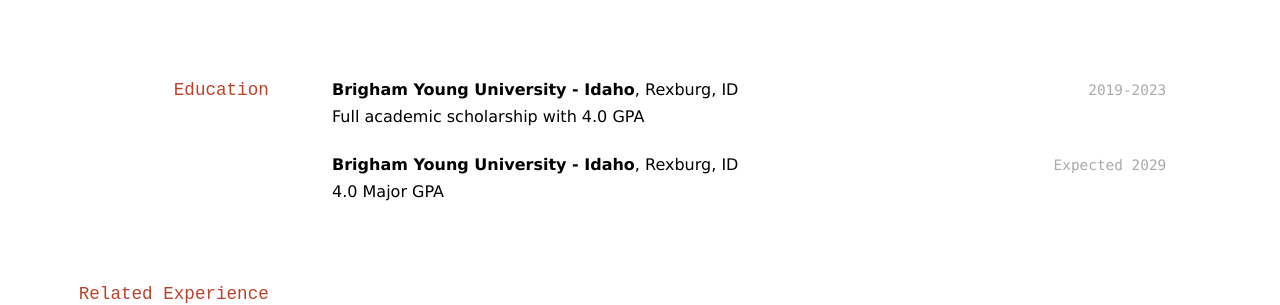
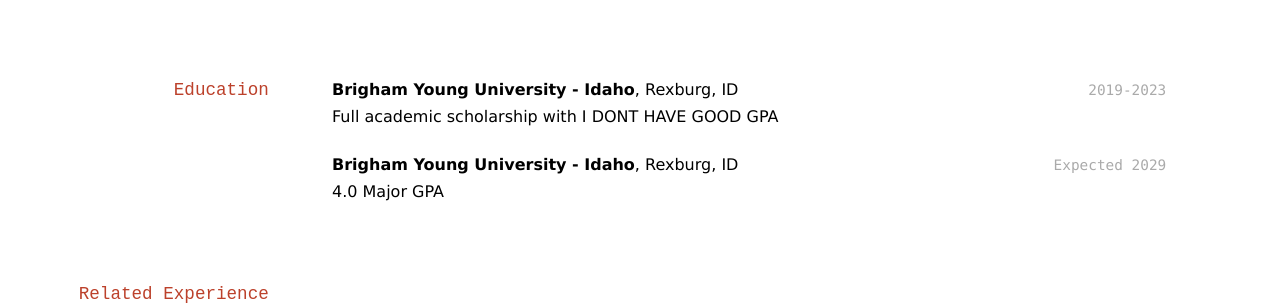
Before and after one commit to giovannitiepolo/lemos_resume, a Jekyll site: the page built from docs/index.md, in a window 1280 px wide. Shown: the part 127-432 px from the top of the page. Built offline with Jekyll 4.4.1, drawn with Linux system fonts in a browser that asks for light colours.

Commit message:
Gpa changes

```diff
--- a/docs/index.md
+++ b/docs/index.md
@@ -19,7 +19,7 @@ Data Analyst
 `2019-2023`
 __Brigham Young University - Idaho__, Rexburg, ID
 
-- Full academic scholarship with 4.0 GPA
+- Full academic scholarship with I DONT HAVE GOOD GPA
 
 `Expected 2029`
 __Brigham Young University - Idaho__, Rexburg, ID
```
